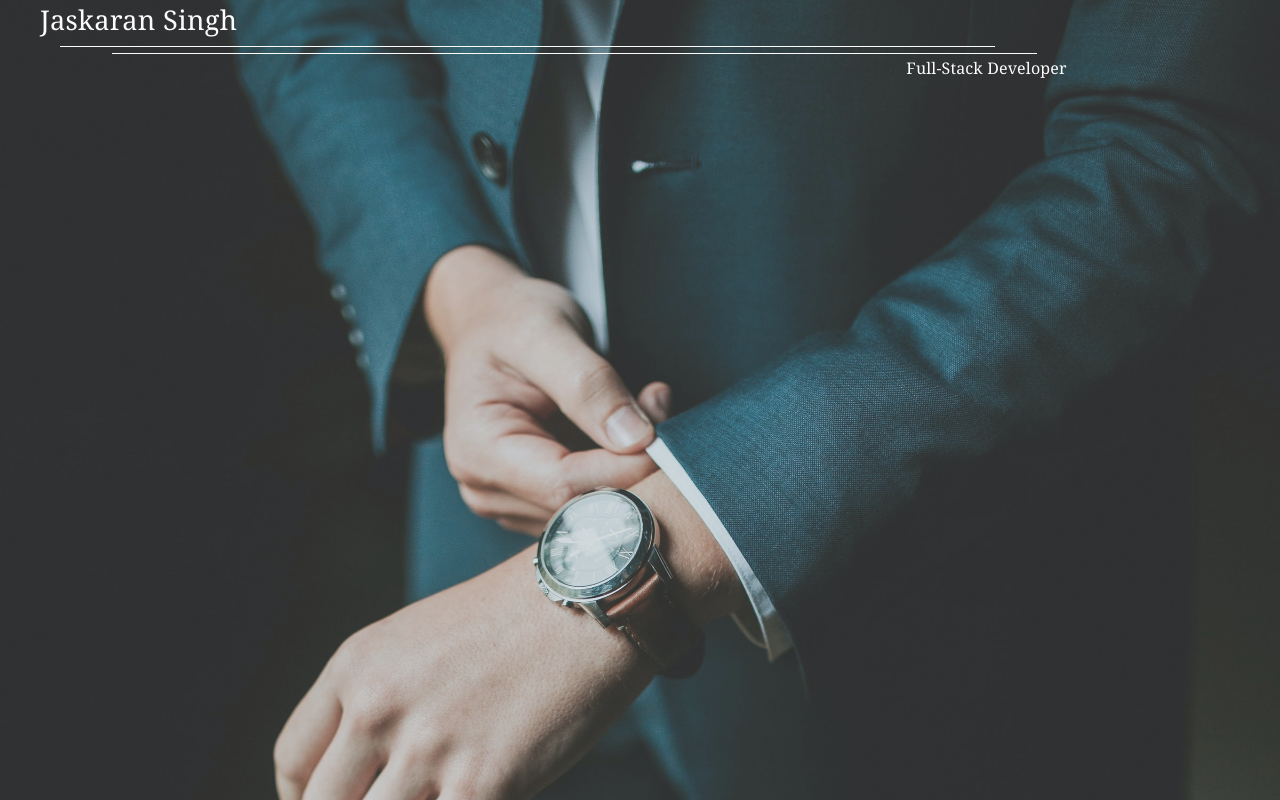
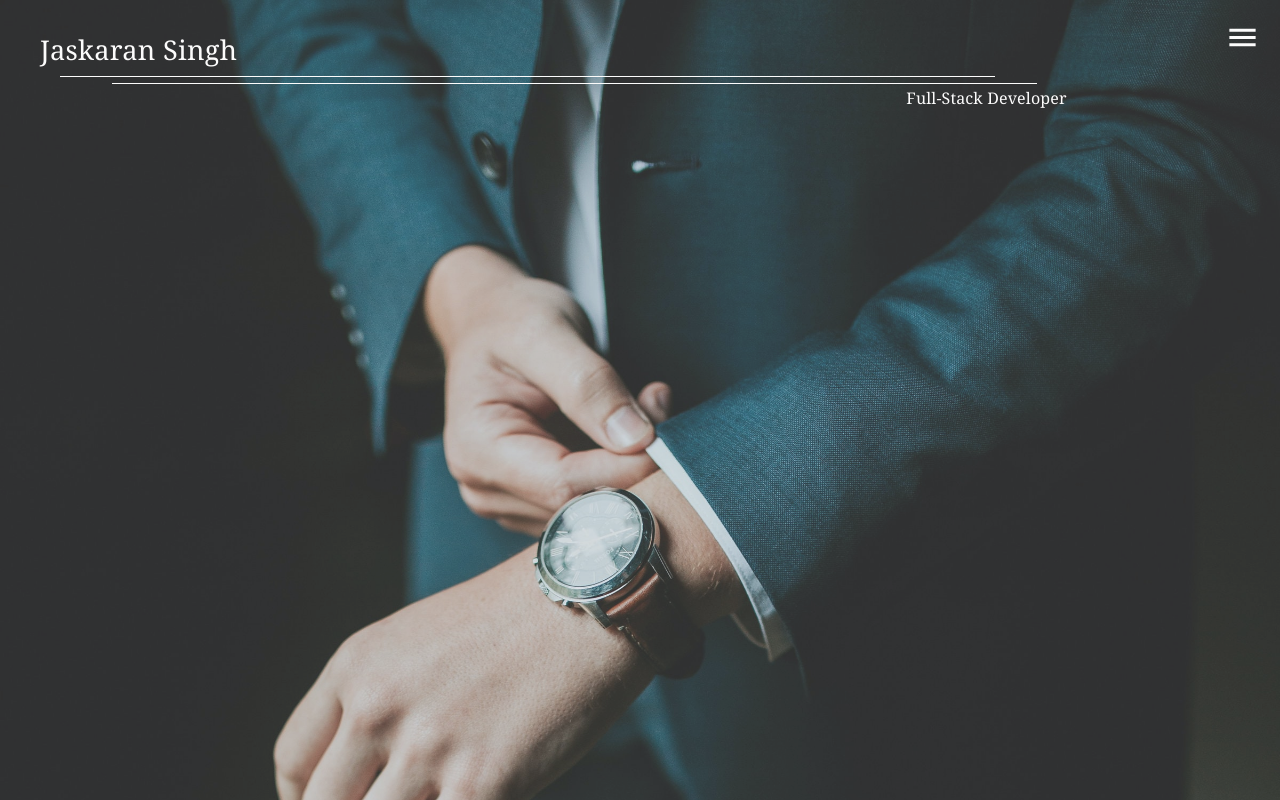
Before and after one commit to TheCoderSingh/web-portfolio, a React (Create React App) app: page / in a window 1280 px wide. Built offline with nearby package versions, Linux system fonts and the light colour scheme; the HTML template or start-up script is replaced by a standard one.

Commit message:
Create menu icon, fix header styling

```diff
--- a/src/App.css
+++ b/src/App.css
@@ -18,6 +18,7 @@
 /****************************/
 .section-header {
 	margin-left: 40px;
+	margin-top: 30px;
 }
 
 .header-title, .header-description {
@@ -57,3 +58,8 @@
 	background-color: #efefef;
 	opacity: 0.2;
 }
+
+.menu-icon {
+	text-align: right;
+	padding: 20px 20px 0 0;
+}
--- /dev/null
+++ b/src/components/common/NavIcon.js
@@ -0,0 +1,25 @@
+import React from 'react'
+import MenuIcon from '@material-ui/icons/Menu'
+import MenuOpenIcon from '@material-ui/icons/MenuOpen'
+// import { Icon } from '@material-ui/core';
+
+const NavIcon = (props) => {
+	let menuOpen = props.open
+
+	if (menuOpen) {
+		return (
+			<div className="menu-icon">
+				<MenuOpenIcon />
+			</div>
+		)
+		menuOpen = false
+	} else {
+		return (
+			<div className="menu-icon">
+				<MenuIcon fontSize="large" style={{ color: 'white' }} />
+			</div>
+		)
+	}
+}
+
+export default NavIcon;
--- a/src/components/pages/Home.js
+++ b/src/components/pages/Home.js
@@ -1,6 +1,7 @@
 import React from 'react'
 import { Grid } from '@material-ui/core'
 import SectionHeader from '../common/SectionHeader'
+import NavIcon from '../common/NavIcon'
 
 const Home = () => {
 	return (
@@ -10,7 +11,7 @@ const Home = () => {
 					<SectionHeader sectionTitle="Jaskaran Singh" sectionDescription="Full-Stack Developer" />
 				</Grid>
 				<Grid item xs={2}>
-					{/* <MenuIcon /> */}
+					<NavIcon open={false} />
 				</Grid >
 			</Grid >
 		</section>
```
